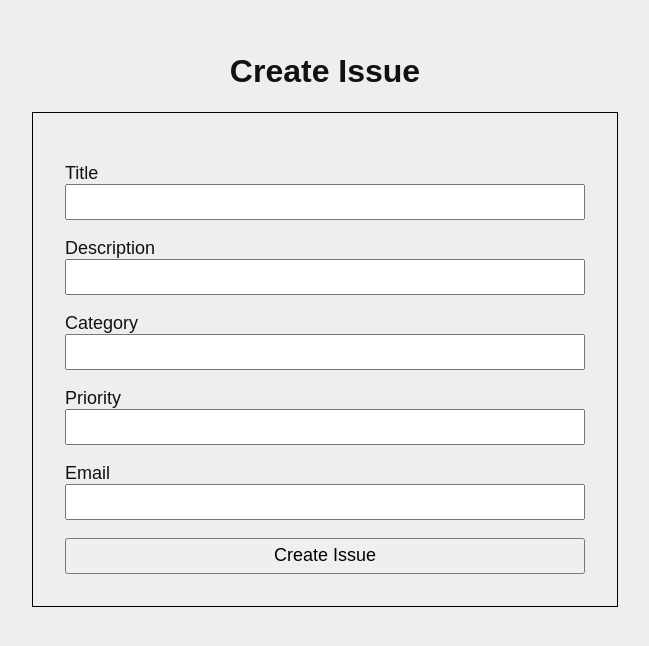
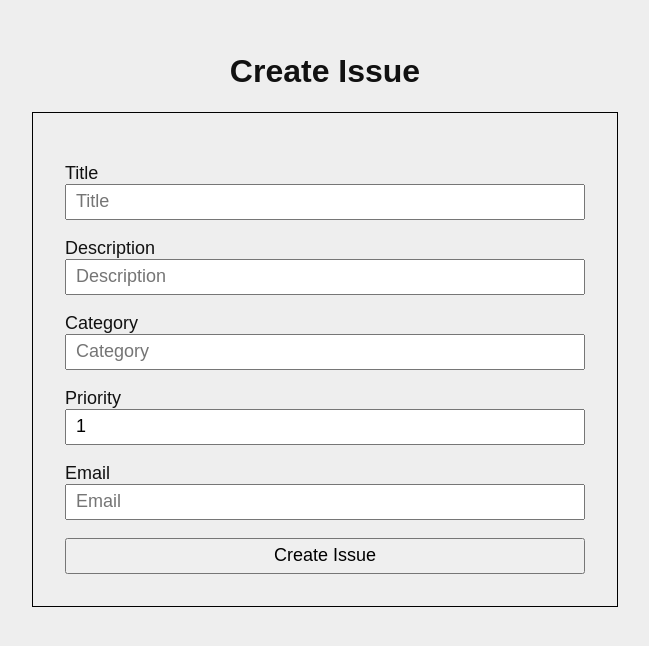
Before and after one commit to MorrallaPablo/Formulary, an Angular app: page /form in a window 1280 px wide. Shown: the top 646 px of the page, without its empty margins (315-964 px from the left). Built offline with nearby package versions, Linux system fonts and the light colour scheme.

Commit message:
Implemented insert into supabase

```diff
--- a/src/app/pages/form/form.html
+++ b/src/app/pages/form/form.html
@@ -1,25 +1,55 @@
 <main>
     <h1>Create Issue</h1>
 
-    <form>
+    <form (ngSubmit)="onFormSubmit()">
         <label>Title
-            <input type="text">
+            <input
+                type="text"
+                [(ngModel)]="title"
+                name="title"
+                placeholder="Title"
+                required
+            />
         </label>
 
         <label>Description
-            <input type="text">
+            <input
+                type="text"
+                [(ngModel)]="description"
+                name="description"
+                placeholder="Description"
+                required
+            />
         </label>
 
         <label>Category
-            <input type="text">
+            <input
+                type="text"
+                [(ngModel)]="category"
+                name="category"
+                placeholder="Category"
+                required
+            />
         </label>
 
         <label>Priority
-            <input type="number">
+            <input
+                type="number"
+                [(ngModel)]="priority"
+                name="priority"
+                placeholder="1"
+                required
+            />
         </label>
 
         <label>Email
-            <input type="email">
+            <input
+                type="email"
+                [(ngModel)]="email"
+                name="email"
+                placeholder="Email"
+                required
+            />
         </label>
 
         <button type="submit">
--- a/src/app/pages/form/form.ts
+++ b/src/app/pages/form/form.ts
@@ -1,9 +1,35 @@
 import { Component } from '@angular/core';
+import { FormsModule } from '@angular/forms';
+import { SupabaseService } from '../../services/supabase-service';
 
 @Component({
   selector: 'app-form',
-  imports: [],
+  imports: [FormsModule],
   templateUrl: './form.html',
   styleUrl: './form.css',
 })
-export class Form {}
+export class Form {
+  title = '';
+  description = '';
+  category = '';
+  priority = 1;
+  email = '';
+
+  constructor(private supabaseService: SupabaseService){}
+
+  async onFormSubmit(){
+    try {
+      const res = await this.supabaseService.createIssue({
+        title: this.title,
+        description: this.description,
+        category: this.category,
+        priority: this.priority,
+        email: this.email
+      });
+      console.log('Issue created!', res);
+    }
+    catch(error) {
+      console.error('Error while creating issue: ', error);
+    }
+  }
+}
--- a/src/environments/environment.prod.ts
+++ b/src/environments/environment.prod.ts
@@ -1,5 +1,5 @@
 export const environment = {
     production: true,
-    supabaseUrl: 'https://dgmyxiqqwghhlwstxwbv.supabase.co/rest/v1/',
+    supabaseUrl: 'https://dgmyxiqqwghhlwstxwbv.supabase.co/',
     supabaseAnonKey: 'sb_publishable_TRg3T90qnf-2oRihQncSAA_87hKT6Yj'
 }
--- a/src/environments/environment.ts
+++ b/src/environments/environment.ts
@@ -1,5 +1,5 @@
 export const environment = {
     production: false,
-    supabaseUrl: 'https://dgmyxiqqwghhlwstxwbv.supabase.co/rest/v1/',
+    supabaseUrl: 'https://dgmyxiqqwghhlwstxwbv.supabase.co/rest/v1',
     supabaseAnonKey: 'sb_publishable_TRg3T90qnf-2oRihQncSAA_87hKT6Yj'
 }
--- a/src/model/CreateIssueDto.ts
+++ b/src/model/CreateIssueDto.ts
@@ -2,6 +2,6 @@ export interface CreateIssueDto {
     title: string;
     description: string;
     category: string;
-    priority: 1|2|3|4|5;
+    priority: number;
     email: string;
 }
```
